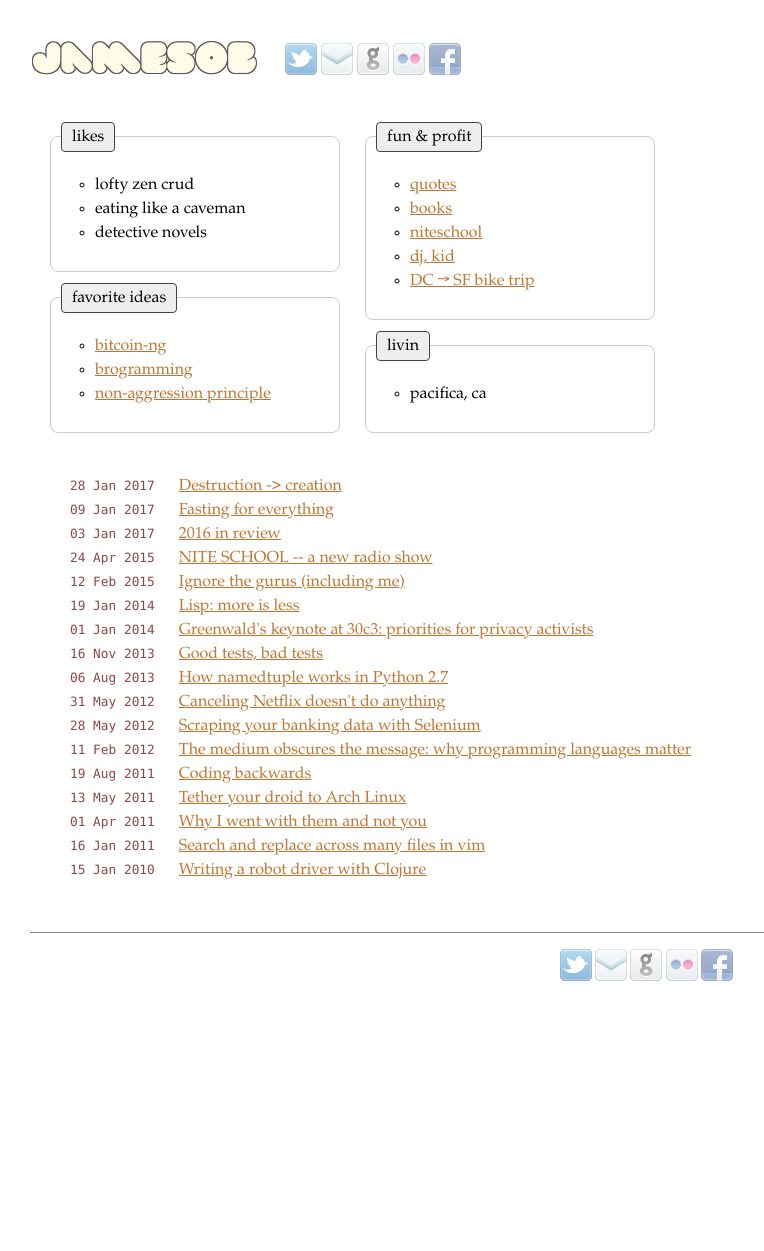
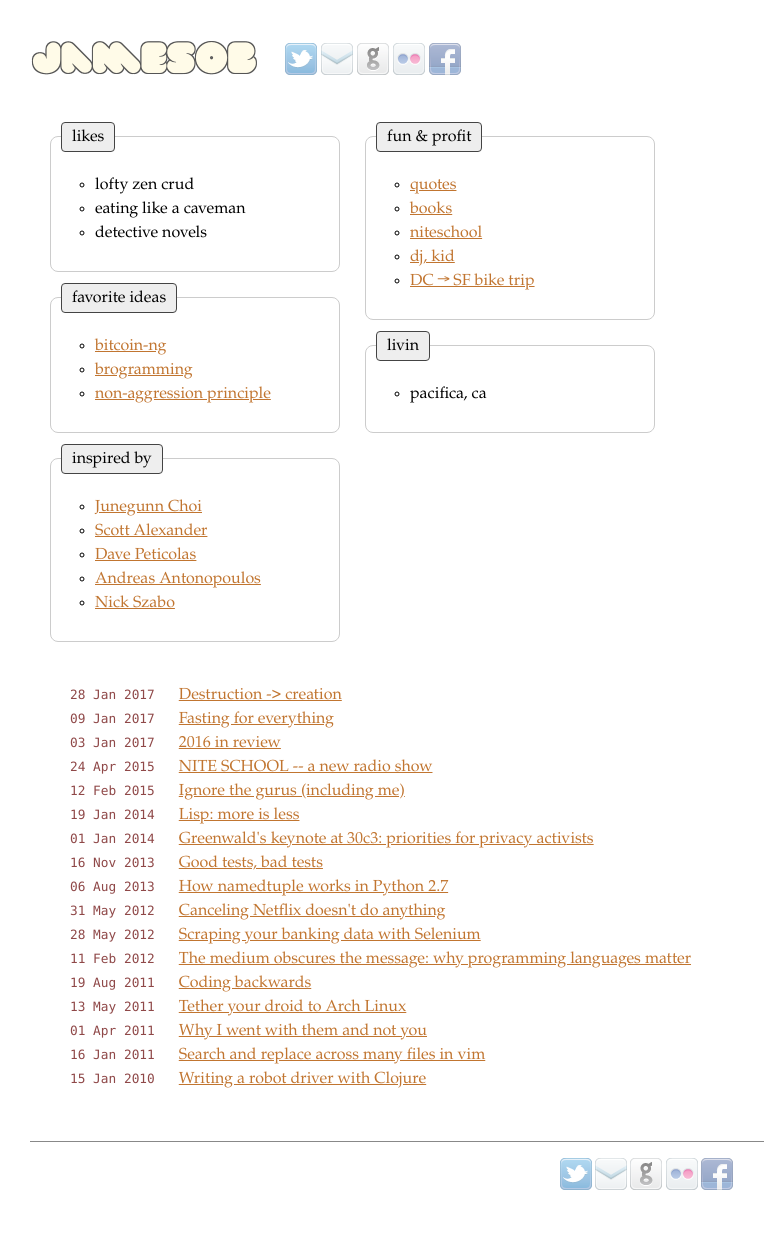
Before and after one commit to jamesob/jamesob.github.io, a Jekyll site: the page built from index.html, in a window 1280 px wide. Shown: the whole page, without its empty margins (240-1004 px from the left). Built offline with Jekyll 4.4.1, drawn with Linux system fonts in a browser that asks for light colours; before the commit the page ends 1042 px from its top, so only the background shows below that.

Commit message:
Add people

```diff
--- a/index.html
+++ b/index.html
@@ -25,6 +25,17 @@ title: James O'Beirne
           <li><a
             href="http://en.wikipedia.org/wiki/Non-aggression_principle">non-aggression
             principle</a></li>
+        </ul>
+      </div>
+
+      <div id="ideas" class="box">
+        <div class="title">inspired by</div>
+        <ul>
+          <li><a href="https://junegunn.kr">Junegunn Choi</a></li>
+          <li><a href="http://slatestarcodex.com/">Scott Alexander</a></li>
+          <li><a href="http://krondo.com/">Dave Peticolas</a></li>
+          <li><a href="https://twitter.com/aantonop">Andreas Antonopoulos</a></li>
+          <li><a href="http://unenumerated.blogspot.com/">Nick Szabo</a></li>
         </ul>
       </div>
 
```
